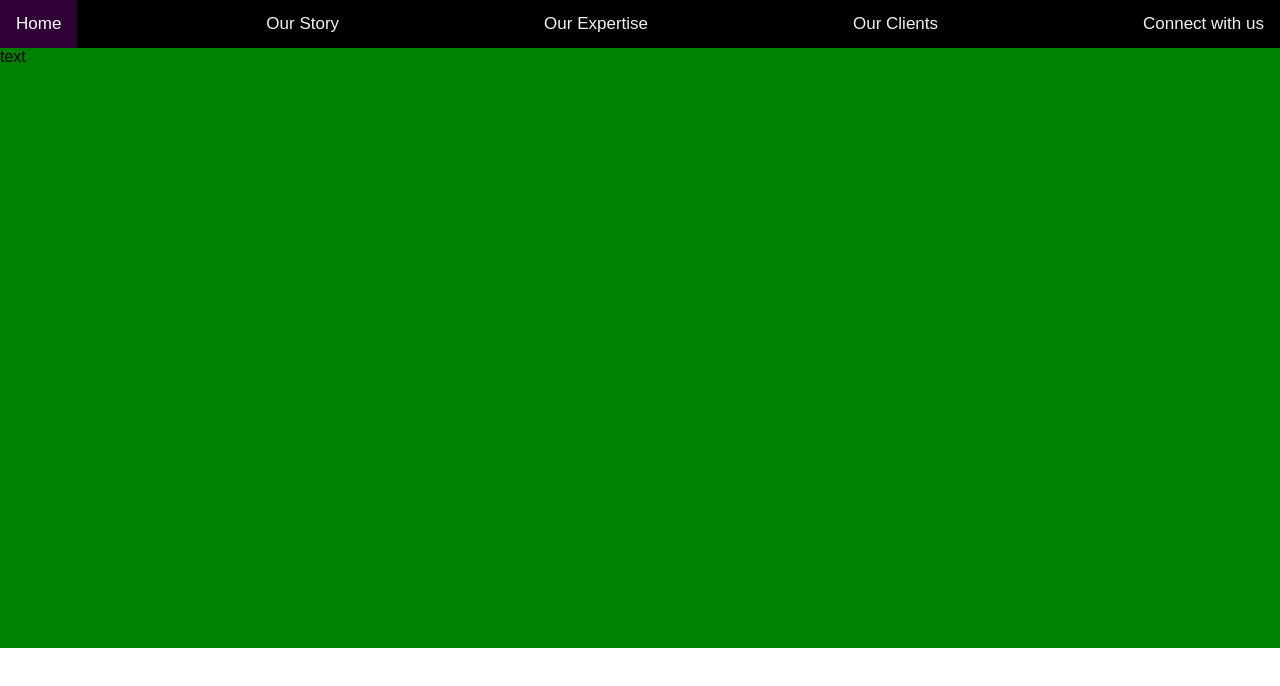
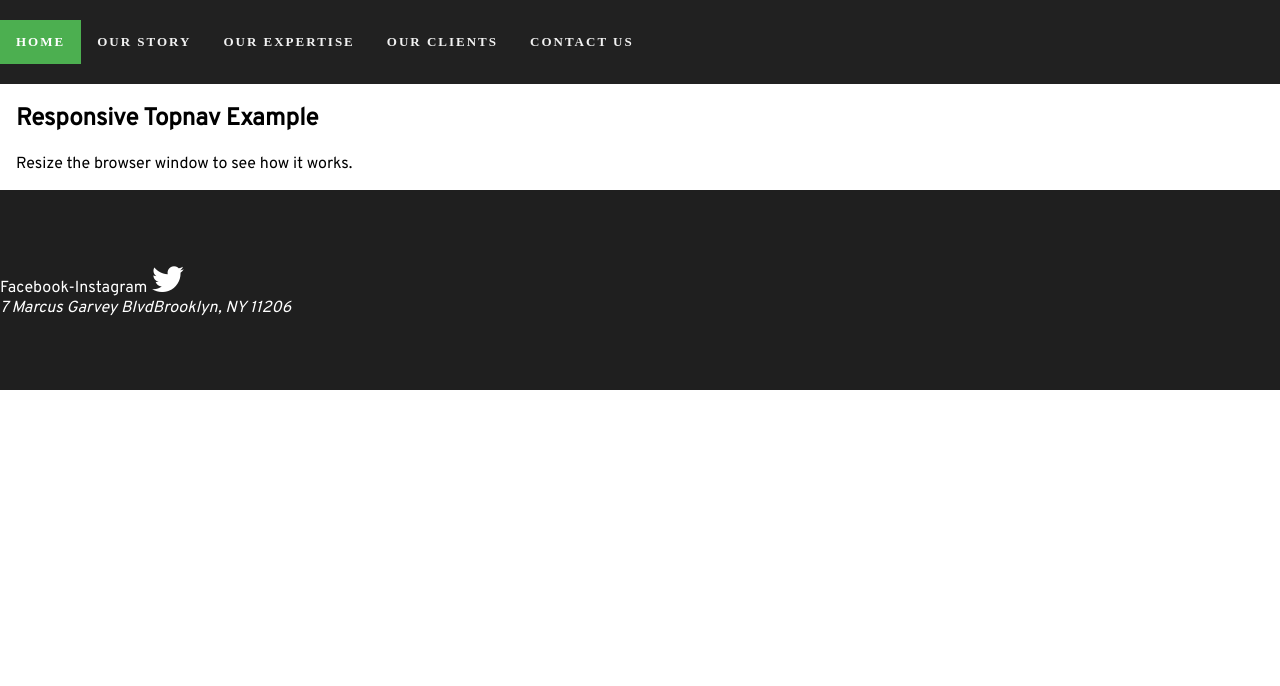
Before and after one commit to paulsobers23/TJM-Company-Project, a plain HTML site: page Peter/index.html in a window 1280 px wide. Drawn offline with Linux system fonts and the light colour scheme.

Commit message:
nav working

```diff
--- a/Peter/index.html
+++ b/Peter/index.html
@@ -6,31 +6,47 @@
 <link rel="stylesheet" href="style.css" type="text/css" />
 </head>
 <body>
-
-<div class="nav-container" id="the-nav-container">
+<header class="topnav" id="myTopnav">
   <a href="#home" class="active">Home</a>
-  <a href="#our-story">Our Story</a>
-  <a href="#our-expertise">Our Expertise</a>
-  <a href="#our-client">Our Clients</a>
-  <a href="#connect-with-us">Connect with us</a>
+  <a href="#news">Our Story</a>
+  <a href="#contact">Our Expertise</a>
+  <a href="#about">Our Clients</a>
+  <a href="#blue">Contact Us</a>
   <a href="javascript:void(0);" class="icon" onclick="myFunction()">
     <i class="fa fa-bars"></i>
   </a>
+</header>
+
+<div style="padding-left:16px">
+  <h2>Responsive Topnav Example</h2>
+  <p>Resize the browser window to see how it works.</p>
 </div>
 
-<main>
-<section>
-text
-</section>
-</main>
+
+
+
+<footer>
+  <section class="social-media-footer">
+    Facebook-Instagram
+    <i class="fa fa-twitter" style="font-size:36px"></i>
+  </section>
+
+  <section class="contact">
+    <address>7 Marcus Garvey BlvdBrooklyn, NY 11206</address>
+  </section>
+
+</footer>
+
+
+
 
 <script>
 function myFunction() {
-  var x = document.getElementById("the-nav-container");
-  if (x.className === "nav-container") {
+  var x = document.getElementById("myTopnav");
+  if (x.className === "topnav") {
     x.className += " responsive";
   } else {
-    x.className = "nav-container";
+    x.className = "topnav";
   }
 }
 </script>
--- a/Peter/style.css
+++ b/Peter/style.css
@@ -1,56 +1,62 @@
+@import url('https://fonts.googleapis.com/css?family=Barlow+Condensed|Overpass&display=swap');
 
 body {
-  margin: 0;
-  font-family: Arial, Helvetica, sans-serif;
+  margin: 0px;
+  font-family: 'Overpass', sans-serif;
 }
 
-.nav-container {
+.topnav {
   overflow: hidden;
-  background-color: black;
-  display: flex;
-  justify-content: space-between;
+  background-color: #212121;
+  display:;
+  padding: 20px 0px;
 }
 
-.nav-container a {
+.topnav a {
   float: left;
   display: block;
   color: #f2f2f2;
   text-align: center;
   padding: 14px 16px;
+  letter-spacing: 2px;
+  text-transform: uppercase;
   text-decoration: none;
-  font-size: 17px;
+  font-size: 13px;
+  font-family: proxima-nova;
+  font-weight: 600;
+  font-style: normal;
 }
 
-.nav-container a:hover {
-  background-color: #ddd;
-  color: black;
+.topnav a:hover {
+
 }
 
-/*On current page*/
-.nav-container a.active {
-  background-color: #300137;
+.topnav a.active {
+  background-color: #4CAF50;
   color: white;
 }
 
-.nav-container .icon {
+.topnav .icon {
   display: none;
+  float: right;
 }
 
 @media screen and (max-width: 600px) {
-  .nav-container a:not(:first-child) {display: none;}
-  .nav-container a.icon {
+  .topnav a:not(:first-child) {display: none;}
+  .topnav a.icon {
     float: right;
     display: block;
   }
 }
 
 @media screen and (max-width: 600px) {
-  .nav-container.responsive {position: relative;}
-  .nav-container.responsive .icon {
+  .topnav.responsive {position: relative;}
+  .topnav.responsive .icon {
     position: absolute;
     right: 0;
     top: 0;
   }
+
   .topnav.responsive a {
     float: none;
     display: block;
@@ -58,7 +64,37 @@ body {
   }
 }
 
-main {
-height: 600px;
-background-color:green;
+
+
+
+
+
+
+
+
+
+
+
+
+
+
+
+/*Footer*/
+
+footer {
+  display: flex;
+  flex-direction: column;
+  justify-content: center;
+  background-color: #1f1f1f;
+  color: white;
+  height: 200px;
 }
+
+footer.social-media-footer {
+  display: inline-flex;
+  background-color: #333333;
+}
+
+footer .contact {
+
+}
```
